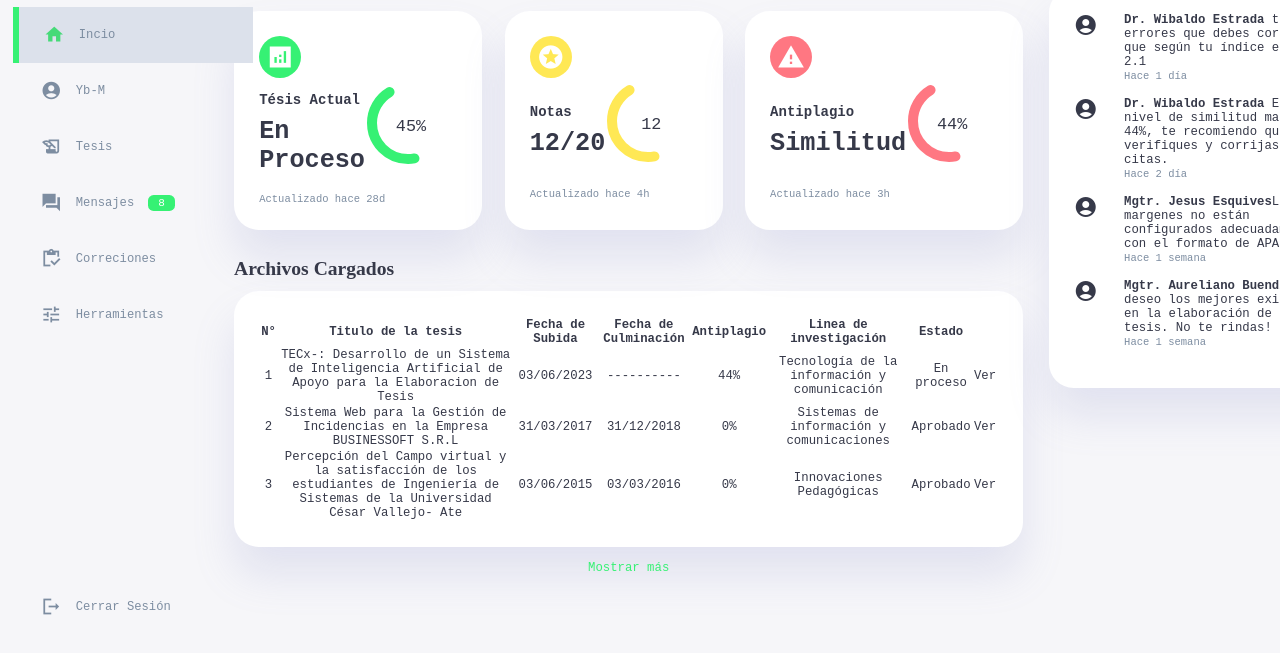
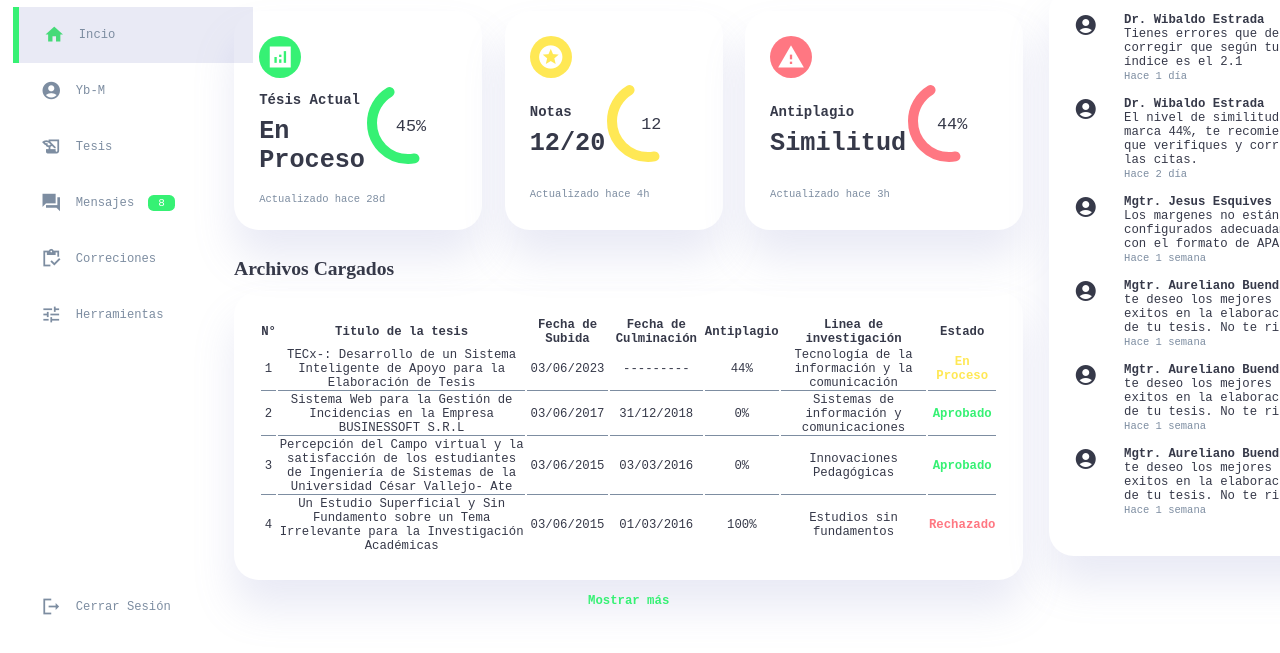
Before and after one commit to Yber-M/GlobTecx-Hackathon, a plain HTML site: page frontend/dashboard/index.html in a window 1280 px wide. Shown: the part 111-764 px from the top of the page. Drawn offline with Linux system fonts and the light colour scheme; a web font is replaced by a local one.

Commit message:
Dashboard v2.0-Estable Se culmino con el desarrollo inicial, faltaria implementar las otras pestañas

```diff
--- a/frontend/dashboard/index.html
+++ b/frontend/dashboard/index.html
@@ -181,56 +181,13 @@
                         </tr>
                     </thead>
 
-                    <!-- ? Primera fila -->
+                    <!-- ? Aca se mostrara la informacion -->
                     <tbody>
-                        <tr>
-                            <td>1</td>
-                            <td>TECx-: Desarrollo de un Sistema de Inteligencia Artificial de Apoyo para la
-                                Elaboracion de Tesis</td>
-                            <td>03/06/2023</td>
-                            <td>----------</td>
-                            <td>44%</td>
-                            <td>Tecnología de la información y comunicación</td>
-                            <td class="status-tbl">En proceso</td>
-                            <td class="tabla-ver">Ver</td>
-                        </tr>
-                    </tbody>
 
-                    <!-- ? Segunda Fila -->
-                    <tbody>
-                        <tr>
-                            <td>2</td>
-                            <td>Sistema Web para la Gestión de Incidencias en la
-                                Empresa BUSINESSOFT S.R.L</td>
-                            <td>31/03/2017</td>
-                            <td>31/12/2018</td>
-                            <td>0%</td>
-                            <td>Sistemas de información y comunicaciones</td>
-                            <td class="status-tbl">Aprobado</td>
-                            <td class="tabla-ver">Ver</td>
-                        </tr>
-                    </tbody>
-
-
-                    <!-- ? Tercera Fila -->
-                    <tbody>
-                        <tr>
-                            <td>3</td>
-                            <td>Percepción del Campo virtual y la satisfacción de los estudiantes de Ingeniería de
-                                Sistemas de la Universidad César
-                                Vallejo- Ate</td>
-                            <td>03/06/2015</td>
-                            <td>03/03/2016</td>
-                            <td>0%</td>
-                            <td>Innovaciones Pedagógicas</td>
-                            <td class="status-tbl">Aprobado</td>
-                            <td class="tabla-ver">Ver</td>
-                        </tr>
-                    </tbody>
                 </table>
 
                 <!-- ? Mostrar más -->
-                <a href="">Mostrar más</a>
+                <b><a href=""> Mostrar más</a></b>
             </div>
         </main>
 
@@ -278,7 +235,8 @@
                         </div>
 
                         <div class="mensaje-update">
-                            <p><b>Dr. Wibaldo Estrada</b> tienes errores que debes corregir que según tu índice es el
+                            <p><b>Dr. Wibaldo Estrada</b> <br> Tienes errores que debes corregir que según tu índice es
+                                el
                                 2.1</p>
                             <small class="text-muted">Hace 1 día</small>
                         </div>
@@ -293,7 +251,8 @@
                         </div>
 
                         <div class="mensaje-update">
-                            <p><b>Dr. Wibaldo Estrada</b> El nivel de similitud marca 44%, te recomiendo que verifiques
+                            <p><b>Dr. Wibaldo Estrada</b> <br>El nivel de similitud marca 44%, te recomiendo que
+                                verifiques
                                 y corrijas las citas. </p>
                             <small class="text-muted">Hace 2 día</small>
                         </div>
@@ -308,7 +267,7 @@
                         </div>
 
                         <div class="mensaje-update">
-                            <p><b>Mgtr. Jesus Esquives</b>Los margenes no están configurados adecuadamente con el
+                            <p><b>Mgtr. Jesus Esquives</b><br> Los margenes no están configurados adecuadamente con el
                                 formato de APA 7</p>
                             <small class="text-muted">Hace 1 semana</small>
                         </div>
@@ -323,74 +282,52 @@
                         </div>
 
                         <div class="mensaje-update">
-                            <p><b>Mgtr. Aureliano Buendia</b> te deseo los mejores exitos en la elaboración de tu tesis.
+                            <p><b>Mgtr. Aureliano Buendia</b> <br>te deseo los mejores exitos en la elaboración de tu
+                                tesis.
+                                No te rindas!</p>
+                            <small class="text-muted">Hace 1 semana</small>
+                        </div>
+                    </div>
+
+                    <!-- ? Actualizacion Por Persona  -->
+                    <div class="update-sola">
+
+                        <!-- ? Immagen de Persona -->
+                        <div class="foto-update">
+                            <span class="material-icons-sharp">account_circle</span>
+                        </div>
+
+                        <div class="mensaje-update">
+                            <p><b>Mgtr. Aureliano Buendia</b> <br>te deseo los mejores exitos en la elaboración de tu
+                                tesis.
+                                No te rindas!</p>
+                            <small class="text-muted">Hace 1 semana</small>
+                        </div>
+                    </div>
+
+                    <!-- ? Actualizacion Por Persona  -->
+                    <div class="update-sola">
+
+                        <!-- ? Immagen de Persona -->
+                        <div class="foto-update">
+                            <span class="material-icons-sharp">account_circle</span>
+                        </div>
+
+                        <div class="mensaje-update">
+                            <p><b>Mgtr. Aureliano Buendia</b> <br>te deseo los mejores exitos en la elaboración de tu
+                                tesis.
                                 No te rindas!</p>
                             <small class="text-muted">Hace 1 semana</small>
                         </div>
                     </div>
                 </div>
             </div>
-            <!-- * FIN DE UPDATES -->
-            <!-- <div class="sales-analytics">
-                <h2>Sales Analytics</h2> -->
-
-                <!-- ? ITEM 1 -->
-                <!-- <div class="item online">
-                    <div class="icon">
-                        <span class="material-icons-sharp">shopping_cart</span>
-                    </div>
-                    <div class="right">
-                        <div class="info">
-                            <h3>Online Orders</h3>
-                            <small class="text-muted">Last 24 horas</small>
-                        </div>
-                        <h5 class="succes">+39%</h5>
-                        <h3>3849</h3>
-                    </div>
-                </div> -->
-
-                <!-- ? ITEM 2 -->
-                <!-- <div class="item offline">
-                    <div class="icon">
-                        <span class="material-icons-sharp">local_mall</span>
-                    </div>
-                    <div class="right">
-                        <div class="info">
-                            <h3>Offline Orders</h3>
-                            <small class="text-muted">Last 24 horas</small>
-                        </div>
-                        <h5 class="danger">-17%</h5>
-                        <h3>110</h3>
-                    </div>
-                </div> -->
-
-                <!-- ? ITEM 3 -->
-                <!-- <div class="item customers">
-                    <div class="icon">
-                        <span class="material-icons-sharp">person</span>
-                    </div>
-                    <div class="right">
-                        <div class="info">
-                            <h3>New customers</h3>
-                            <small class="text-muted">Last 24 horas</small>
-                        </div>
-                        <h5 class="succes">+25%</h5>
-                        <h3>849</h3>
-                    </div>
-                </div> -->
-
-                <!-- <div class="item add-product">
-                    <div>
-                        <span class="material-icons-sharp">add</span>
-                        <h3>Add Product</h3>
-                    </div>
-                </div>
-            </div> -->
         </div>
     </div>
 
 
-<script src="script.js"></script>
+    <script src="tesisUpdate.js"></script>
+    <script src="script.js"></script>
 </body>
 
 </html>
--- a/frontend/dashboard/script.js
+++ b/frontend/dashboard/script.js
@@ -0,0 +1,38 @@
+const sideMenu = document.querySelector("aside")
+const btnMenu = document.querySelector("#menu-btn")
+const closeMenu = document.querySelector("#close-btn")
+const temaNoDi = document.querySelector('.modo-visualizador')
+
+// * Abrir el menu
+btnMenu.addEventListener('click', () => {
+    sideMenu.style.display = 'block';
+});
+
+// * Funcionalidad del boton de cerrar menu
+closeMenu.addEventListener('click', () => {
+    sideMenu.style.display = 'none';
+});
+
+// * Funcionalidad de modo oscuro y modo dia
+temaNoDi.addEventListener('click', () => {
+    document.body.classList.toggle('modo-oscuro-variables');
+
+    temaNoDi.querySelector('span:nth-child(1)').classList.toggle('active');
+    temaNoDi.querySelector('span:nth-child(2)').classList.toggle('active');
+});
+
+// Add tesis en tabla
+Tesis.forEach(tesis => {
+    const tr = document.createElement('tr');
+    const trContenido = `
+        <td>${tesis.n}</td>
+        <td>${tesis.tituloDeTesis}</td>
+        <td>${tesis.fechaSubda}</td>
+        <td>${tesis.fechaCulmin}</td>
+        <td>${tesis.antiplagio}%</td>
+        <td>${tesis.LineaInves}</td>
+        <td class="status-tbl"><b ${tesis.colorStatus}>${tesis.Estado}</b></td>
+    `;
+    tr.innerHTML = trContenido;
+    document.querySelector('table tbody').appendChild(tr);
+});
--- a/frontend/dashboard/style.css
+++ b/frontend/dashboard/style.css
@@ -55,6 +55,16 @@
     --box-shadow: 0 2rem 3rem var(--color-light);
 }
 
+/* * VARIABLES DE MODO OSCURO */
+.modo-oscuro-variables {
+    --color-background: #181a1e;
+    --color-white: #202528;
+    --color-dark: #edeffd;
+    --color-variant-dark: #a3bdcc;
+    --color-light: rgba(0, 0, 0, 0.4);
+    --box-shadow: 0 2rem 3rem var(--color-light);
+}
+
 * {
     margin: 0;
     padding: 0;
@@ -75,7 +85,7 @@ body {
     height: 100vh;
     font-family: 'Source Code Pro', monospace;
     font-size: 0.88rem;
-    background: #f6f6f9;
+    background: var(--color-white);
     user-select: none;
     overflow-x: hidden;
     color: var(--color-dark);
@@ -230,7 +240,7 @@ aside .sidebar a:last-child {
 
 /* ? Indicador de la seccion en la que se encuentra */
 aside .sidebar a.active {
-    background: var(--color-info-ligth);
+    background: var(--color-light);
     margin-left: 0;
 }
 
@@ -425,7 +435,7 @@ main .archivos-update table:hover {
 
 main table tbody td {
     height: 2.8rem;
-    border-bottom: 1px solid var(--color-light);
+    border-bottom: 1px solid var(--color-info-dark);
     color: var(--color-dark);
 }
 
@@ -649,7 +659,7 @@ main .archivos-update a {
 
     aside {
         position: fixed;
-        left: 0;
+        left: -100%;
         background: var(--color-white);
         width: 18rem;
         z-index: 3;
@@ -657,6 +667,13 @@ main .archivos-update a {
         height: 100vh;
         padding-right: var(--card-padding);
         display: none;
+        animation: showMenu 300ms ease forwards;
+    }
+
+    @keyframes showMenu {
+        to {
+            left: 0;
+        }
     }
 
     aside .logo {
@@ -769,5 +786,3 @@ main .archivos-update a {
         font-size: 2rem;
     }
 }
-
-/* * 1:17:13 */
--- /dev/null
+++ b/frontend/dashboard/tesisUpdate.js
@@ -0,0 +1,47 @@
+const Tesis = [
+    {
+        n: 1,
+        tituloDeTesis: 'TECx-: Desarrollo de un Sistema Inteligente de Apoyo para la Elaboración de Tesis',
+        fechaSubda: '03/06/2023',
+        fechaCulmin: '---------',
+        antiplagio: 44,
+        LineaInves: 'Tecnología de la información y la comunicación',
+        Estado: 'En Proceso',
+        colorStatus: 'style="color: var(--color-warnign);"'
+    },
+
+    {
+        n: 2,
+        tituloDeTesis: 'Sistema Web para la Gestión de Incidencias en la Empresa BUSINESSOFT S.R.L',
+        fechaSubda: '03/06/2017',
+        fechaCulmin: '31/12/2018',
+        antiplagio: 0,
+        LineaInves: 'Sistemas de información y comunicaciones',
+        Estado: 'Aprobado',
+        colorStatus: 'style="color: var(--color-primario);"'
+    },
+
+    {
+        n: 3,
+        tituloDeTesis: 'Percepción del Campo virtual y la satisfacción de los estudiantes de Ingeniería de Sistemas de la Universidad César Vallejo- Ate',
+        fechaSubda: '03/06/2015',
+        fechaCulmin: '03/03/2016',
+        antiplagio: 0,
+        LineaInves: 'Innovaciones Pedagógicas',
+        Estado: 'Aprobado',
+        colorStatus: 'style="color: var(--color-primario);"'
+    },
+
+    {
+        n: 4,
+        tituloDeTesis: 'Un Estudio Superficial y Sin Fundamento sobre un Tema Irrelevante para la Investigación Académicas',
+        fechaSubda: '03/06/2015',
+        fechaCulmin: '01/03/2016',
+        antiplagio: 100,
+        LineaInves: 'Estudios sin fundamentos',
+        Estado: 'Rechazado',
+        colorStatus: 'style="color: var(--color-danger);"'
+    }
+
+
+]
--- a/frontend/estilo.css
+++ /dev/null
@@ -1,195 +0,0 @@
-/* * Importamos La Api de la Fuente de Google Fonts */
-@import url('https://fonts.googleapis.com/css2?family=Poppins:wght@500&display=swap');
-
-* {
-    margin: 0;
-    padding: 0;
-    box-sizing: border-box;
-    font-family: 'Poppins', sans-serif;
-}
-
-body {
-    display: flex;
-    justify-content: center;
-    align-items: center;
-    min-height: 100vh;
-    background: url('img/fondoLogin.png') no-repeat;
-    background-size: cover;
-    background-position: right;
-}
-
-header {
-    position: fixed;
-    top: 0;
-    left: 0;
-    width: 100%;
-    padding: 0px 100px;
-    margin-top: 10px;
-    display: flex;
-    justify-content: space-between;
-    align-items: center;
-    z-index: 99;
-}
-
-/* * ENCABEZADO */
-
-/* ? Logo Img */
-.logo img {
-    height: 48px;
-    margin-top: 5px;
-    margin-bottom: -5px;
-}
-
-/* ? Texto del Logo */
-.text-logo {
-    font-family: 'mononoki', monospace, 'Gill Sans', 'Gill Sans MT', Calibri, 'Trebuchet MS', sans-serif;
-    font-size: 24px;
-    color: #36f174;
-    margin-left: -60px;
-}
-
-/* ? Parte de los demás servicios */
-.navigation a {
-    position: relative;
-    font-size: 1.2em;
-    color: #fff;
-    text-decoration: none;
-    font-weight: 500px;
-    margin-left: 45px;
-}
-
-/* ? Efecto de los demás servicios al pasar click */
-.navigation a::after {
-    content: '';
-    position: absolute;
-    left: 0;
-    bottom: -6px;
-    width: 100%;
-    height: 3px;
-    background: white;
-    border-radius: 5px;
-    transform: scaleX(0);
-    transition: transform .4s;
-}
-
-/* ? Saldrá una linea debajo del texto de los demás servicios */
-.navigation a:hover::after {
-    transform: scaleX(1);
-}
-
-/* ? Botón Superior De Iniciar Sesión */
-.navigation .btnLogin-popup {
-    width: 130px;
-    height: 50px;
-    background: transparent;
-    border: 2px solid white;
-    outline: none;
-    border-radius: 6px;
-    cursor: pointer;
-    font-size: 1.1em;
-    font-weight: 500;
-    margin-left: 40px;
-    color: white;
-    transition: 0.8s;
-}
-
-/* ? Efecto del Botón de Iniciar Sesión al Pasar el Mouse */
-.navigation .btnLogin-popup:hover {
-    border-color: transparent;
-    background: #36f174;
-    color: white;
-}
-
-/* * CAJA DEL LOGIN */
-
-/* ? Borde y efecto blur del LOGIN */
-.evolutara {
-    position: relative;
-    width: 400px;
-    height: 450px;
-    background: transparent;
-    border: 2px solid transparent;
-    border-radius: 20px;
-    backdrop-filter: blur(30px);
-    box-shadow: 0 0 30px #4d4d4d;
-    display: flex;
-    justify-content: center;
-    align-items: center;
-    overflow: hidden;
-    transform: scale(0);
-    transition: transform .4s ease, height .2s ease;
-}
-
-.evolutara.active-popup {
-    transform: scale(1);
-}
-
-.evolutara.active {
-    margin-top: 40px;
-    height: 450px;
-    width: 440px;
-}
-
-/* ? Icono Para Cerrar el LOGIN */
-.evolutara .icon-close {
-    position: absolute;
-    top: 0;
-    right: 0;
-    width: 32px;
-    height: 32px;
-    background: #36f174;
-    font-size: 1.7em;
-    color: white;
-    display: flex;
-    justify-content: center;
-    align-items: center;
-    border-bottom-left-radius: 15px;
-    cursor: pointer;
-    z-index: 1;
-}
-
-/* ? Alineando Items */
-.evolutara .form-box {
-    width: 100%;
-    padding: 40px;
-}
-
-/* ? Entrar Login */
-.evolutara .form-box.login {
-    transition: transform .18s ease;
-    transform: translateX(0);
-}
-
-/* ? Salir Login */
-.evolutara.active .form-box.login {
-    transition: none;
-    transform: translate(-400px);
-}
-
-/* ? Entrar Register */
-.evolutara .form-box.register {
-    position: absolute;
-    transition: none;
-    transform: translate(400px);
-}
-
-/* ? Salir Restablecer */
-.evolutara.active .form-box.register {
-    transition: transform .18s ease;
-    transform: translateX(0);
-}
-
-/* ? Texto del Login */
-.form-box h2 {
-    font-size: 2.5em;
-    font-family: 'mononoki', monospace, 'Lucida Sans', 'Lucida Sans Regular', 'Lucida Grande', 'Lucida Sans Unicode', Geneva, Verdana, sans-serif;
-    color: white;
-    text-align: center;
-}
-
-.form-box h3 {
-    font-size: 2.5em;
-    font-family: 'mononoki', monospace, 'Lucida Sans', 'Lucida Sans Regular', 'Lucida Grande', 'Lucida Sans Unicode', Geneva, Verdana, sans-serif;
-    color: #36f174;
-    text-align: center;
-}
```
Also changed, not shown: frontend/test.html (deleted, +0 -35 lines).
